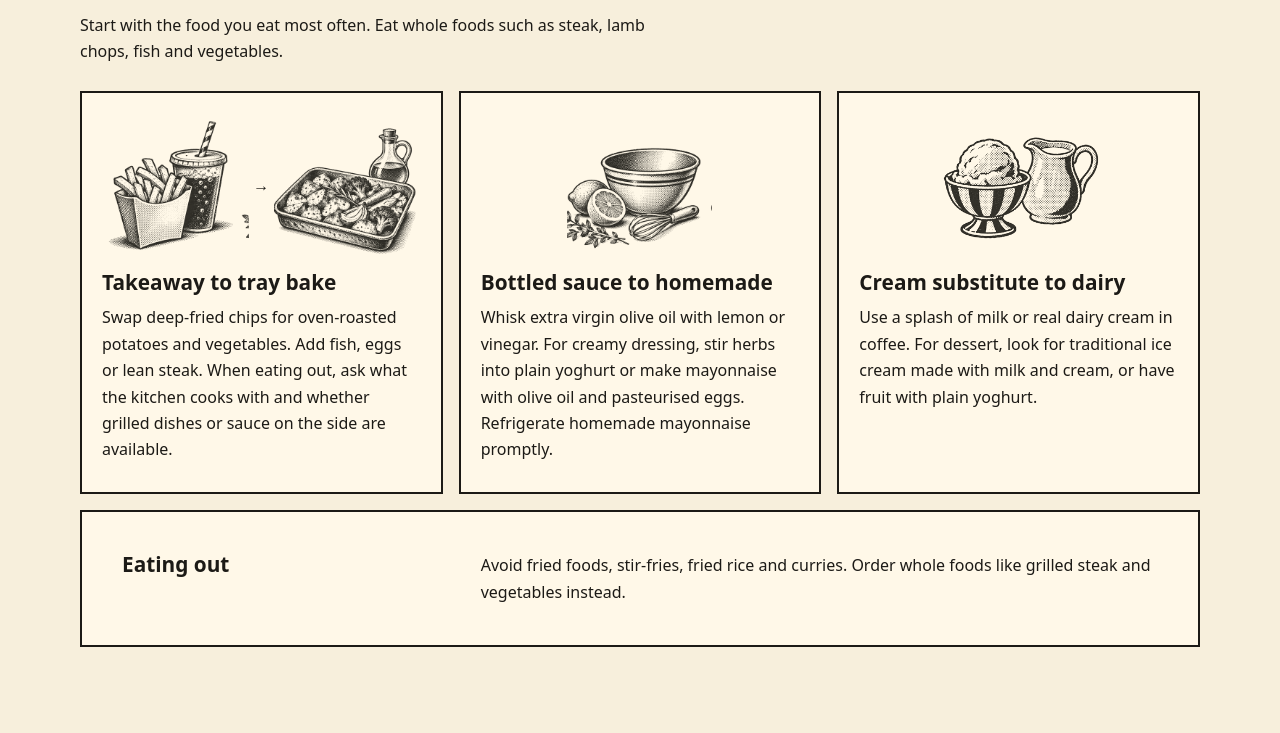
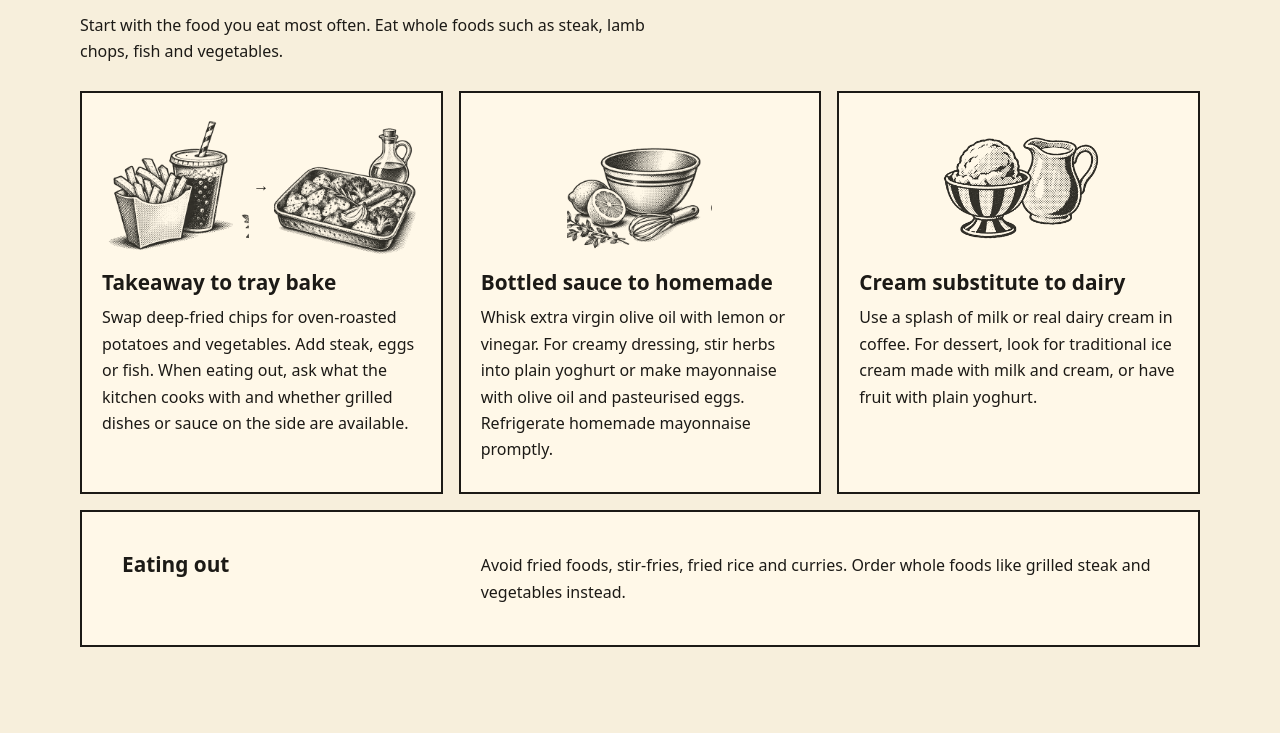
Before and after one commit to BrotherCreamy/oil-is-not-food-site, a plain HTML site: page index.html in a window 1280 px wide. Shown: the part 2914-3647 px from the top of the page. Drawn offline with Linux system fonts and the light colour scheme.

Commit message:
Update tray bake suggestions

```diff
--- a/index.html
+++ b/index.html
@@ -116,7 +116,7 @@
             <img src="assets/tray-bake.webp" width="400" height="400" alt="Oven tray of roasted vegetables" loading="lazy">
           </figure>
           <h3>Takeaway to tray bake</h3>
-          <p>Swap deep-fried chips for oven-roasted potatoes and vegetables. Add fish, eggs or lean steak. When eating out, ask what the kitchen cooks with and whether grilled dishes or sauce on the side are available.</p>
+          <p>Swap deep-fried chips for oven-roasted potatoes and vegetables. Add steak, eggs or fish. When eating out, ask what the kitchen cooks with and whether grilled dishes or sauce on the side are available.</p>
         </article>
         <article>
           <img src="assets/dressing.webp" width="400" height="400" alt="" loading="lazy">
```
